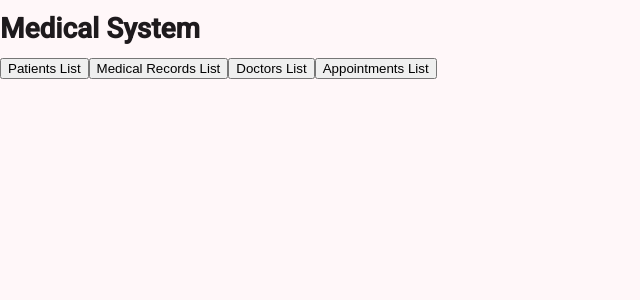
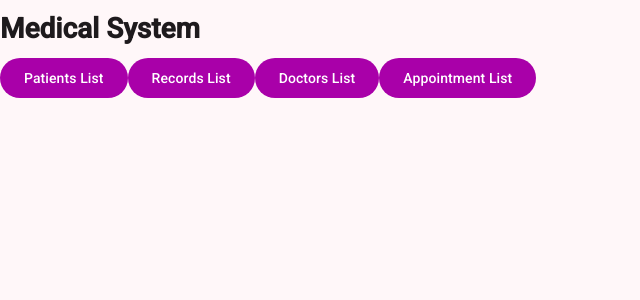
Before and after one commit to S00253911/Assignment2, an Angular app: page / in a window 1280 px wide. Shown: the top 300 px of the page, without its empty margins (0-640 px from the left). Built offline with nearby package versions, Linux system fonts and the light colour scheme.

Commit message:
Updated Material Buttons on all pages

```diff
--- a/src/app/features/medical/pages/appointments-page/appointments-page.html
+++ b/src/app/features/medical/pages/appointments-page/appointments-page.html
@@ -1,6 +1,6 @@
 <div class="appointments-page-container">
   <h2>Appointments List</h2>
-<button [routerLink]="['']">Home</button>
+<button matButton="filled" routerLink="/">Home</button>
   @let s = state();
   @if (s.status === 'loading') {
     <p>Loading Appointments...</p>
--- a/src/app/features/medical/pages/appointments-page/appointments-page.ts
+++ b/src/app/features/medical/pages/appointments-page/appointments-page.ts
@@ -5,11 +5,12 @@ import { AppointmentCard } from '../appointment-card/appointment-card';
 import { RouterLink } from '@angular/router';
 import { withLoadState } from '../../../../shared/load-state';
 import { toSignal } from '@angular/core/rxjs-interop';
+import { MatButton, MatButtonModule } from '@angular/material/button';
 
 
 @Component({
   selector: 'app-appointments-page',
-  imports: [ AppointmentCard, RouterLink],
+  imports: [ AppointmentCard, RouterLink, MatButton, MatButtonModule],
   templateUrl: './appointments-page.html',
   styleUrl: './appointments-page.scss',
 })
--- a/src/app/features/medical/pages/doctors-page/doctors-page.html
+++ b/src/app/features/medical/pages/doctors-page/doctors-page.html
@@ -1,6 +1,6 @@
 <div class="doctors-page-container">
   <h2>Doctors List</h2>
-<button [routerLink]="['']">Home</button>
+<button matButton="filled" routerLink="/">Home</button>
   @let s = state();
   @if (s.status === 'loading') {
     <p>Loading Doctors...</p>
--- a/src/app/features/medical/pages/doctors-page/doctors-page.ts
+++ b/src/app/features/medical/pages/doctors-page/doctors-page.ts
@@ -5,10 +5,11 @@ import { DoctorCard } from '../doctor-card/doctor-card';
 import { RouterLink } from '@angular/router';
 import { toSignal } from '@angular/core/rxjs-interop';
 import { withLoadState } from '../../../../shared/load-state';
+import { MatButton, MatButtonModule } from '@angular/material/button';
 
 @Component({
   selector: 'app-doctors-page',
-  imports: [DoctorCard, RouterLink],
+  imports: [DoctorCard, RouterLink, MatButton, MatButtonModule],
   templateUrl: './doctors-page.html',
   styleUrl: './doctors-page.scss',
 })
--- a/src/app/features/medical/pages/main-page/main-page.html
+++ b/src/app/features/medical/pages/main-page/main-page.html
@@ -1,5 +1,4 @@
-
-<button [routerLink]="['/patients']">Patients List</button>
-<button [routerLink]="['/medicalrecords']">Medical Records List</button>
-<button [routerLink]="['/doctors']">Doctors List</button>
-<button [routerLink]="['/appointments']">Appointments List</button>
+<button matButton="filled" routerLink="/patients">Patients List</button>
+<button matButton="filled" routerLink="/medicalrecords">Records List</button>
+<button matButton="filled" routerLink="/doctors">Doctors List</button>
+<button matButton="filled" routerLink="/appointments">Appointment List</button>
--- a/src/app/features/medical/pages/medicalrecords-page/medicalrecords-page.html
+++ b/src/app/features/medical/pages/medicalrecords-page/medicalrecords-page.html
@@ -1,6 +1,6 @@
 <div class="medicalrecords-page-container">
   <h2>Records List</h2>
-<button [routerLink]="['']">Home</button>
+<button matButton="filled" routerLink="/">Home</button>
   @let s = state();
   @if (s.status === 'loading') {
     <p>Loading medicalRecords...</p>
--- a/src/app/features/medical/pages/medicalrecords-page/medicalrecords-page.ts
+++ b/src/app/features/medical/pages/medicalrecords-page/medicalrecords-page.ts
@@ -4,10 +4,11 @@ import { MedicalrecordCard } from '../medicalrecord-card/medicalrecord-card';
 import { RouterLink } from '@angular/router';
 import { withLoadState } from '../../../../shared/load-state';
 import { toSignal } from '@angular/core/rxjs-interop';
+import { MatButton, MatButtonModule } from '@angular/material/button';
 
 @Component({
   selector: 'app-medicalrecords-page',
-  imports: [ MedicalrecordCard, RouterLink],
+  imports: [ MedicalrecordCard, RouterLink, MatButton, MatButtonModule],
   templateUrl: './medicalrecords-page.html',
   styleUrl: './medicalrecords-page.scss',
 })
--- a/src/app/features/medical/pages/patients-page/patients-page.html
+++ b/src/app/features/medical/pages/patients-page/patients-page.html
@@ -1,6 +1,6 @@
 <div class="patients-page-container">
   <h2>Patients List</h2>
-<button [routerLink]="['']">Home</button>
+<button matButton="filled" routerLink="/">Home</button>
   @let s = state();
   @if (s.status === 'loading') {
     <p>Loading patients...</p>
--- a/src/app/features/medical/pages/patients-page/patients-page.ts
+++ b/src/app/features/medical/pages/patients-page/patients-page.ts
@@ -4,10 +4,11 @@ import { PatientCard } from '../patient-card/patient-card';
 import { RouterLink } from '@angular/router';
 import { toSignal } from '@angular/core/rxjs-interop';
 import { withLoadState } from '../../../../shared/load-state';
+import { MatButton, MatButtonModule } from '@angular/material/button';
 
 @Component({
   selector: 'app-patients-page',
-  imports: [PatientCard, RouterLink],
+  imports: [PatientCard, RouterLink, MatButton, MatButtonModule],
   templateUrl: './patients-page.html',
   styleUrl: './patients-page.scss',
 })
```
Also changed, not shown: src/app/features/medical/pages/main-page/main-page.ts (+7 -1 lines).
